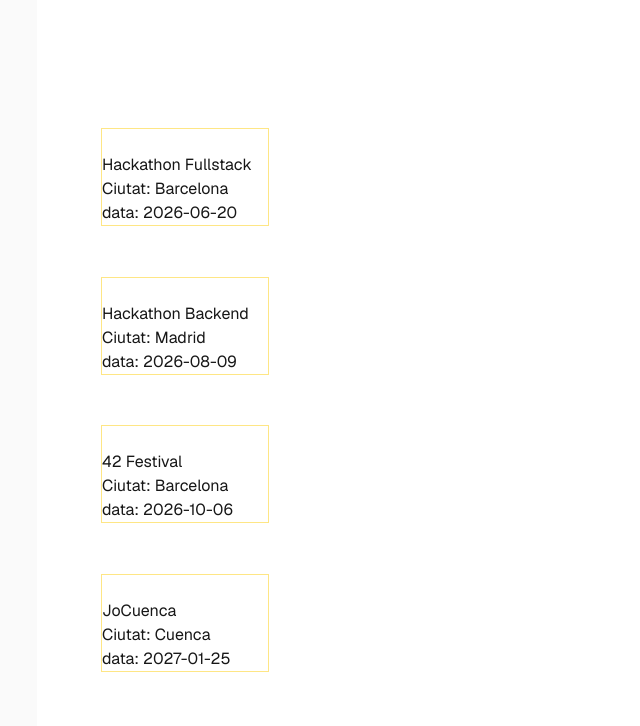
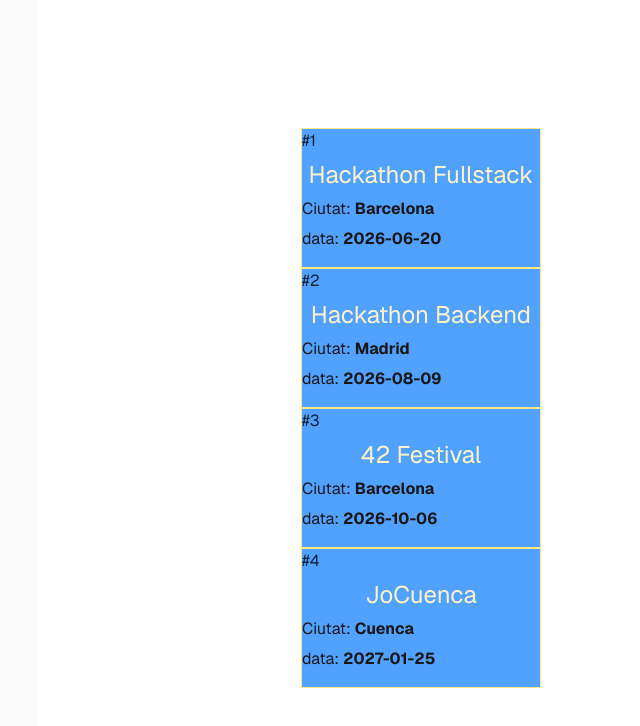
Before and after one commit to Miguel-Angel-Saiz-FpLlefia/examenFinal, a Next.js app in the folder apps/web/: page /events in a window 1280 px wide. Shown: the top 726 px of the page, without its empty margins (219-859 px from the left). Built offline with nearby package versions, Linux system fonts and the light colour scheme.

Commit message:
B6 — Estil bàsic (CSS o Tailwind)

```diff
--- a/apps/web/component/EventCard.tsx
+++ b/apps/web/component/EventCard.tsx
@@ -14,11 +14,15 @@ interface ResourceCardProps {
 
 export default function EventCard({ evento }: ResourceCardProps) {
   return (
-    <div className="border border-amber-200 min-w-42">
-      <p className="text-[rgba(255,255,255,0.4)]">{evento.id}</p>
-      <h1>{evento.nom}</h1>
-      <p>Ciutat: {evento.ciutat}</p>
-      <p>data: {evento.data}</p>
+    <div className="border border-amber-200 min-w-60 h-35 flex flex-col gap-1.5 bg-blue-400 mx-auto">
+      <p className="text-[rgba(0,0,0,0.8)]">#{evento.id}</p>
+      <h1 className="text-center text-2xl text-amber-100">{evento.nom}</h1>
+      <p className="">
+        Ciutat: <strong className="text-l">{evento.ciutat}</strong>
+      </p>
+      <p>
+        data: <strong className="text-l">{evento.data}</strong>
+      </p>
     </div>
   );
 }
```
Also changed, not shown: 1 other file (tests, documents, lock files or other folders).
